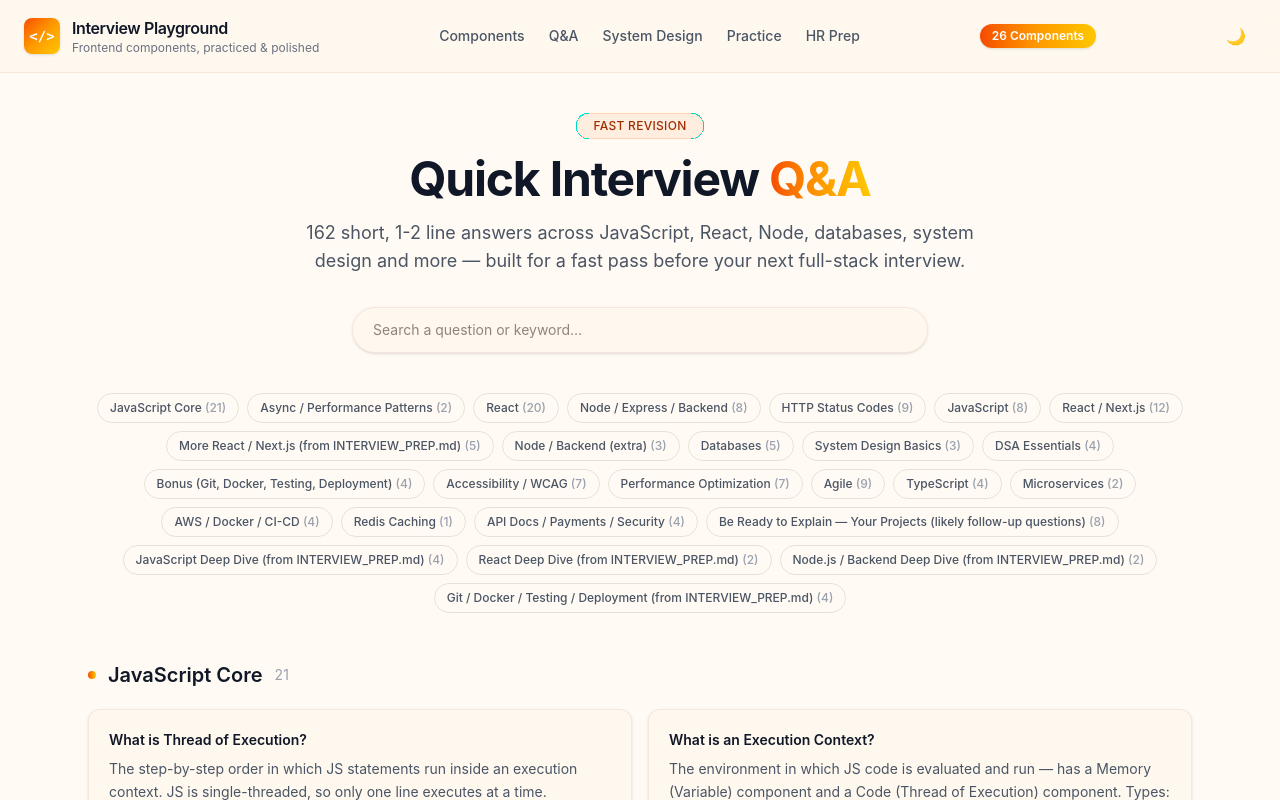
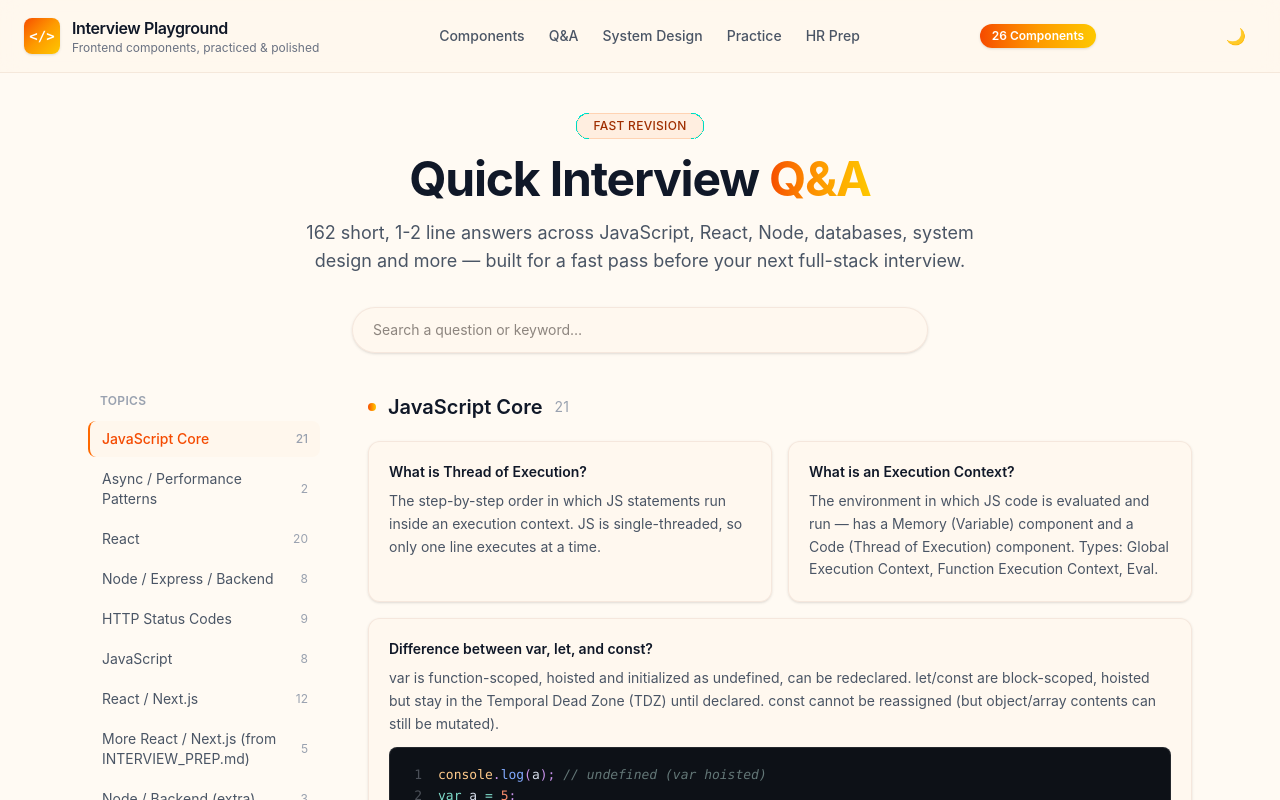
Before and after one commit to rishabh73096/interview-data, a Next.js app: page /interview-qa in a window 1280 px wide. Shown: the top 800 px of the page. Built offline with nearby package versions, Linux system fonts and the light colour scheme.

Commit message:
feat: implement QASidebar component for improved navigation and add responsive layout to InterviewQAPage style: revert dark theme background color to hex for consistency

```diff
--- a/src/app/globals.css
+++ b/src/app/globals.css
@@ -8,7 +8,7 @@
 }
 
 html.dark {
-  --background: oklch(39.6% 0.141 25.723);
+  --background: #140d08;
   --foreground: #fbe8d8;
 }
 
--- a/src/app/interview-qa/page.tsx
+++ b/src/app/interview-qa/page.tsx
@@ -5,6 +5,7 @@ import { qaCategories } from '../../data/interviewQA';
 import CodeBlock from '../../components/CodeBlock';
 import PageHero from '../../components/PageHero';
 import CategoryNav from '../../components/CategoryNav';
+import QASidebar from '../../components/QASidebar';
 
 const slugify = (title: string) =>
   title
@@ -33,6 +34,12 @@ const InterviewQAPage: React.FC = () => {
   }, [normalizedQuery]);
 
   const totalShown = filtered.reduce((sum, cat) => sum + cat.items.length, 0);
+
+  const navCategories = filtered.map((cat) => ({
+    id: slugify(cat.title),
+    title: cat.title,
+    count: cat.items.length,
+  }));
 
   return (
     <main className="mx-auto max-w-6xl px-4 pb-16 sm:px-6 sm:pb-24">
@@ -64,13 +71,18 @@ const InterviewQAPage: React.FC = () => {
         </div>
       </PageHero>
 
-      <CategoryNav
-        categories={qaCategories.map((cat) => ({
-          id: slugify(cat.title),
-          title: cat.title,
-          count: cat.items.length,
-        }))}
-      />
+      <div className="lg:grid lg:grid-cols-[240px_minmax(0,1fr)] lg:gap-10">
+        {/* Mobile / tablet: horizontal scrollable nav */}
+        <div className="lg:hidden">
+          <CategoryNav categories={navCategories} />
+        </div>
+
+        {/* Desktop: sticky left topic bar */}
+        <aside className="hidden lg:block">
+          <div className="sticky top-24 max-h-[calc(100vh-7rem)] overflow-y-auto pr-2">
+            <QASidebar categories={navCategories} />
+          </div>
+        </aside>
 
         <div className="flex flex-col gap-10 sm:gap-14">
           {filtered.map((cat) => (
@@ -103,6 +115,7 @@ const InterviewQAPage: React.FC = () => {
             </p>
           )}
         </div>
+      </div>
     </main>
   );
 };
--- /dev/null
+++ b/src/components/QASidebar.tsx
@@ -0,0 +1,59 @@
+"use client";
+
+import React, { useEffect, useState } from 'react';
+
+interface QASidebarProps {
+  categories: { id: string; title: string; count: number }[];
+}
+
+const QASidebar: React.FC<QASidebarProps> = ({ categories }) => {
+  const [activeId, setActiveId] = useState<string>('');
+
+  useEffect(() => {
+    if (categories.length === 0) return;
+
+    const observer = new IntersectionObserver(
+      (entries) => {
+        const visible = entries
+          .filter((entry) => entry.isIntersecting)
+          .sort((a, b) => a.boundingClientRect.top - b.boundingClientRect.top);
+        if (visible[0]) setActiveId(visible[0].target.id);
+      },
+      { rootMargin: '-96px 0px -60% 0px', threshold: 0 }
+    );
+
+    categories.forEach((cat) => {
+      const el = document.getElementById(cat.id);
+      if (el) observer.observe(el);
+    });
+
+    return () => observer.disconnect();
+  }, [categories]);
+
+  return (
+    <nav className="flex flex-col gap-1">
+      <p className="mb-2 px-3 text-xs font-semibold tracking-wide text-gray-400 uppercase">
+        Topics
+      </p>
+      {categories.map((cat) => {
+        const isActive = cat.id === activeId;
+        return (
+          <a
+            key={cat.id}
+            href={`#${cat.id}`}
+            className={`flex items-center justify-between gap-2 rounded-lg border-l-2 px-3 py-2 text-sm transition-colors ${
+              isActive
+                ? 'border-orange-500 bg-orange-50 font-medium text-orange-600 dark:bg-orange-500/10 dark:text-orange-400'
+                : 'border-transparent text-gray-600 hover:border-orange-300 hover:text-orange-600 dark:text-gray-300 dark:hover:text-orange-400'
+            }`}
+          >
+            <span>{cat.title}</span>
+            <span className="text-xs text-gray-400">{cat.count}</span>
+          </a>
+        );
+      })}
+    </nav>
+  );
+};
+
+export default QASidebar;
```
Lines whose indentation alone changed are shown as unchanged.
